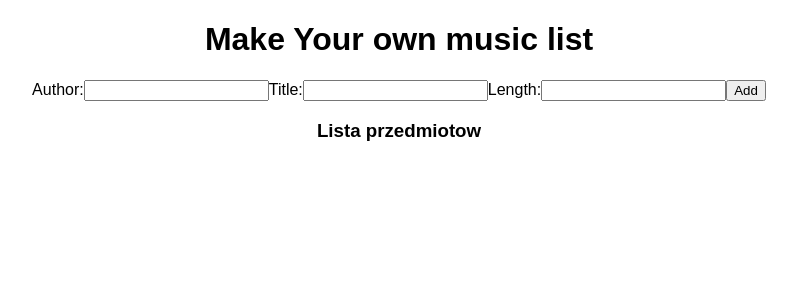
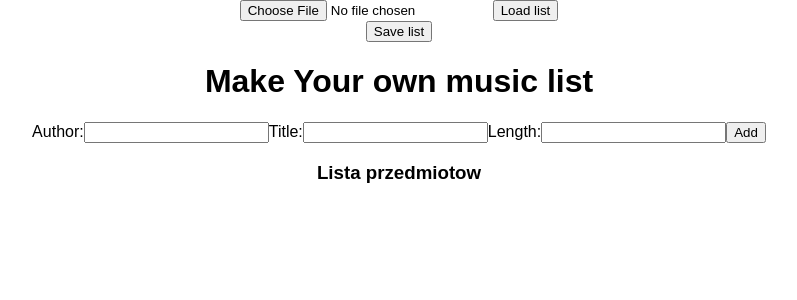
Before and after one commit to kolin4/Make-Your-own-song-list, a React (Create React App) app: page / in a window 1280 px wide. Shown: the top 300 px of the page, without its empty margins (241-1038 px from the left). Built offline with nearby package versions, Linux system fonts and the light colour scheme.

Commit message:
working js - no style yet

```diff
--- a/src/App.js
+++ b/src/App.js
@@ -1,6 +1,7 @@
 import React from 'react';
 import ListItem from './components/list';
 import './App.css';
+
 
 class App extends React.Component {
     constructor(props){
@@ -37,10 +38,41 @@ class App extends React.Component {
             items
         })
     }
-
+    saveList = () =>{
+        const items = [...this.state.items];
+        let itemsJSON =  JSON.stringify(items);
+        function download(text, name, type) {
+            let a = document.createElement("a");
+            let file = new Blob([text], {type: type});
+            a.href = URL.createObjectURL(file);
+            a.download = name;
+            a.click();
+        }
+        download(itemsJSON,'lista.txt','text/plain');
+    }
+    loadList = (event) =>{
+        event.preventDefault();
+        let files = event.target.children[0].files;
+        if (files.length <= 0) {
+            return false;
+        }
+        let fr = new FileReader();
+        fr.onload = (e)=> {
+             let result = JSON.parse(e.target.result);
+             this.setState({
+                 items:result
+             })
+         }
+         fr.readAsText(files.item(0));
+    }
   render() {
     return (
       <div className='App'>
+          <form onSubmit={this.loadList}>
+              <input type="file" id="fileInput"/>
+              <button type='submit'>Load list</button>
+          </form>
+          <button onClick={this.saveList}>Save list</button>
         <h1>Make Your own music list</h1>
 
             <form onSubmit={this.addItem}>
```
